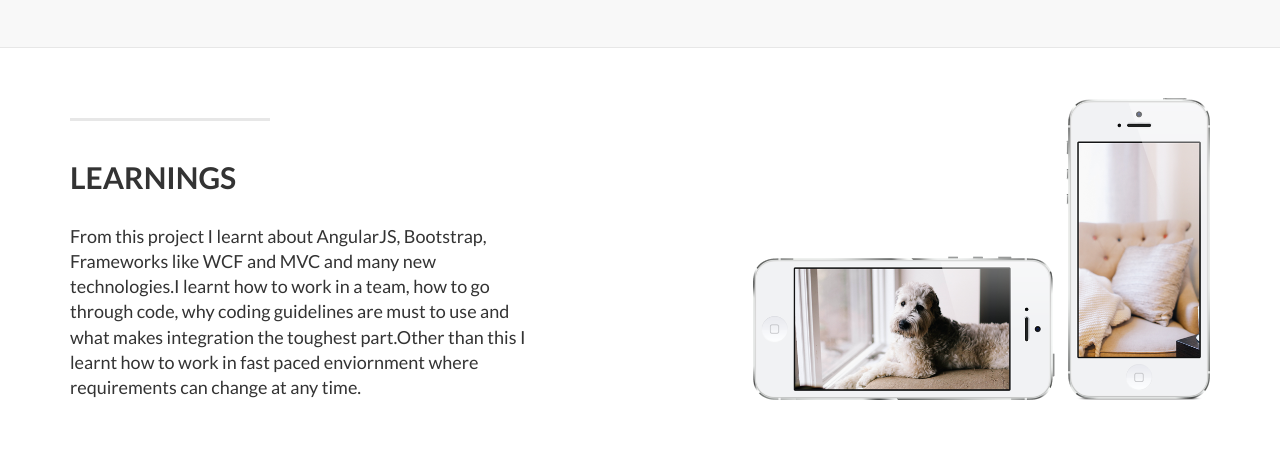
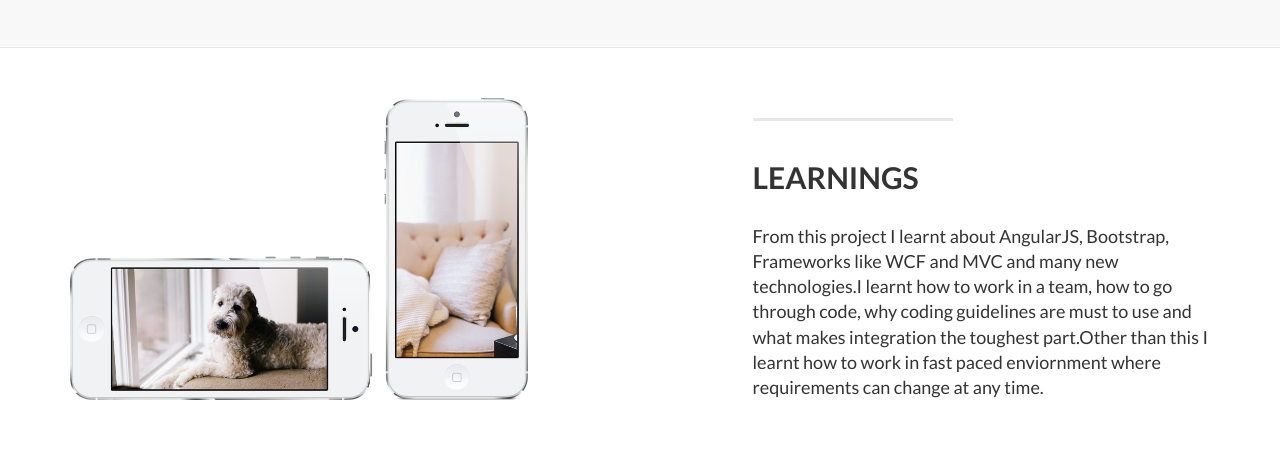
Before and after one commit to socialsudo/socialsudo.github.io, a plain HTML site: page lms.html in a window 1280 px wide. Shown: the part 2132-2602 px from the top of the page. Drawn offline with Linux system fonts and the light colour scheme.

Commit message:
Update lms.html

```diff
--- a/lms.html
+++ b/lms.html
@@ -172,13 +172,13 @@
         <div class="container">
 
             <div class="row">
-                <div class="col-lg-5 col-sm-6">
+                <div class="col-lg-5 col-lg-offset-1 col-sm-push-6  col-sm-6">
                     <hr class="section-heading-spacer">
                     <div class="clearfix"></div>
                     <h2 class="section-heading">LEARNINGS</h2>
                     <p class="lead">From this project I learnt about AngularJS, Bootstrap, Frameworks like WCF and MVC and many new technologies.I learnt how to work in a team, how to go through code, why coding guidelines are must to use and what makes integration the toughest part.Other than this I learnt how to work in fast paced enviornment where requirements can change at any time.</p>
                 </div>
-                <div class="col-lg-5 col-lg-offset-2 col-sm-6">
+               <div class="col-lg-5 col-sm-pull-6  col-sm-6">
                     <img class="img-responsive" src="img/phones.png" alt="">
                 </div>
             </div>
```
